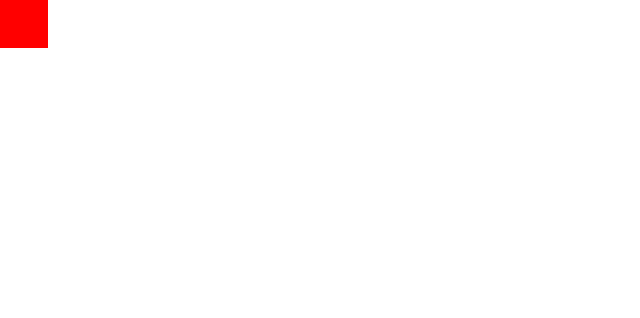
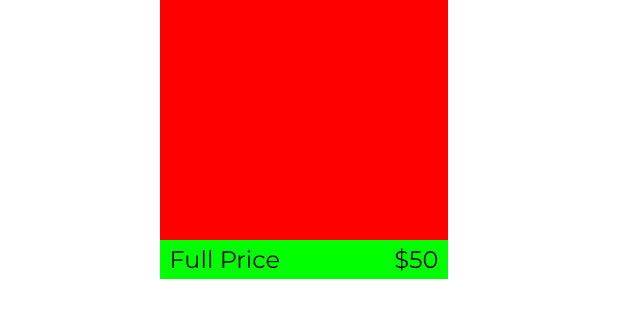
Before and after one commit to Lucidreline/dockweiler-watch-client, a React (Create React App) app: page / in a window 1280 px wide. Shown: the top 318 px of the page, without its empty margins (0-640 px from the left). Built offline with nearby package versions, Linux system fonts and the light colour scheme.

Commit message:
Started the basic styling of the product card.

```diff
--- a/src/App.jsx
+++ b/src/App.jsx
@@ -1,7 +1,11 @@
+/* eslint-disable react/react-in-jsx-scope */
 import './App.scss'
 import ProductCard from './components/product-card/product-card.component'
 
-// eslint-disable-next-line react/react-in-jsx-scope
-const App = () => <ProductCard />
+const App = () => (
+  <div id="margin-container">
+    <ProductCard />
+  </div>
+)
 
 export default App
--- a/src/App.scss
+++ b/src/App.scss
@@ -1,4 +1,5 @@
 @import './vars.scss';
+@import url('https://fonts.googleapis.com/css2?family=Montserrat:ital,wght@0,100;0,200;0,300;0,400;0,500;1,400&display=swap');
 
 * {
   margin: 0;
@@ -17,7 +18,7 @@ html {
 }
 
 body {
-  font-family: Roboto, sans-serif;
+  font-family: Montserrat, Roboto, sans-serif;
   background-color: rgb(255, 255, 255);
   color: $normalTextColor;
   font-size: 62.5%;
@@ -55,6 +56,9 @@ a {
 li {
   list-style: none;
 }
+span {
+  font-size: 1.5rem;
+}
 
 #margin-container {
   width: 75%;
--- a/src/components/product-card/product-card.component.jsx
+++ b/src/components/product-card/product-card.component.jsx
@@ -4,6 +4,10 @@ import './product-card.styles.scss'
 const ProductCard = () => (
   <div className="product-card">
     <div className="image" />
+    <div className="price-details">
+      <span className="sale-status">Full Price</span>
+      <span className="price">$50</span>
+    </div>
   </div>
 )
 
--- a/src/components/product-card/product-card.styles.scss
+++ b/src/components/product-card/product-card.styles.scss
@@ -1,5 +1,19 @@
 .product-card {
-  height: 3rem;
-  width: 3rem;
-  background-color: red;
+  background-color: rgb(255, 0, 191);
+  width: 18rem;
+
+  .image {
+    height: 15rem;
+    width: 100%;
+    background-color: red;
+  }
+  .price-details {
+    background-color: rgb(0, 255, 0);
+    display: flex;
+    justify-content: space-between;
+
+    span {
+      padding: 0.3rem 0.6rem;
+    }
+  }
 }
```
